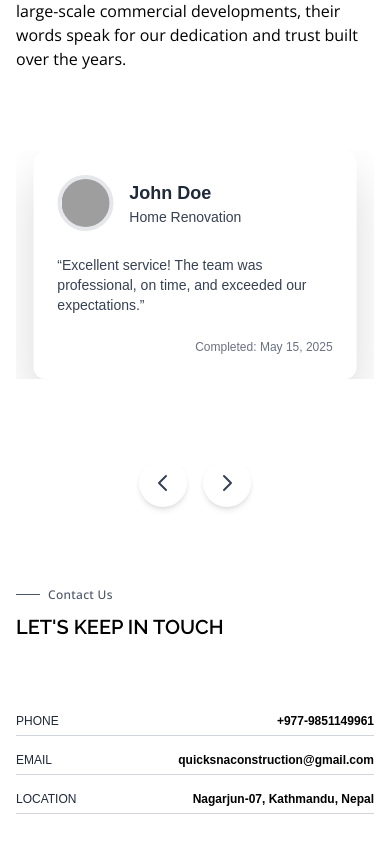
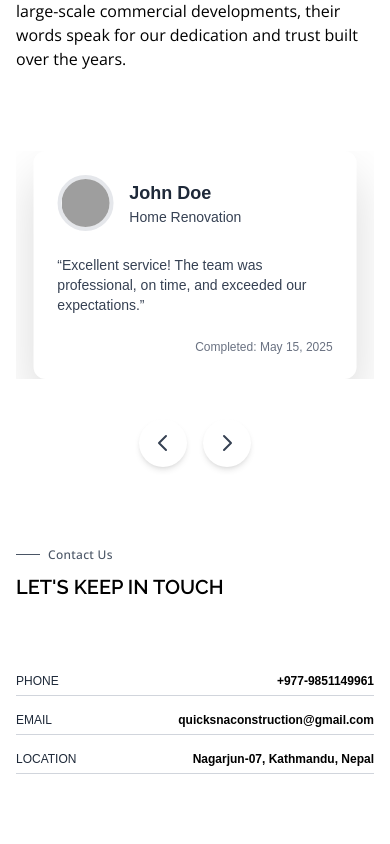
Before and after one commit to arvinpro/construction, a Next.js app: page / in a window 390 px wide. Shown: the part 11124-11968 px from the top of the page. Built offline with nearby package versions, Linux system fonts and the light colour scheme; grey boxes are pictures that could not be loaded; a web font is replaced by a local one.

Commit message:
layout issue

```diff
--- a/app/(page)/layout.tsx
+++ b/app/(page)/layout.tsx
@@ -1,9 +1,6 @@
-
 import Navbar from "@/components/layout/Navbar";
 import Footer from "@/components/layout/Footer";
 import { Toaster } from "react-hot-toast";
-
-
 
 export default function RootLayout({
   children,
@@ -11,11 +8,14 @@ export default function RootLayout({
   children: React.ReactNode;
 }>) {
   return (
-    <>
+    <html lang="en">
+      <head />
+      <body className="bg-white min-h-screen">
         <Navbar />
         {children}
-        <Toaster position="top-right" reverseOrder={false} />
+        <Toaster  position="top-right" reverseOrder={false}/>
         <Footer />
-    </>
+      </body>
+    </html>
   );
 }
--- a/components/home/ContactSection.tsx
+++ b/components/home/ContactSection.tsx
@@ -8,7 +8,7 @@ import { Link } from "react-scroll";
 function ContactSection() {
   return (
     <>
-      <div className="flex flex-col lg:flex-row justify-between items-start lg:items-center gap-8 lg:gap-12">
+      <div className="flex flex-col lg:flex-row justify-between items-start mt-10 lg:items-center gap-8 lg:gap-12">
         <div className="hidden md:flex items-end gap-3 sm:gap-4 md:gap-6 w-full lg:w-auto">
           {/* First Image */}
           <div className="relative w-full sm:w-[280px] md:w-[350px] lg:w-[420px] xl:w-[500px] h-[200px] sm:h-[250px] md:h-[320px] lg:h-[420px] xl:h-[500px] overflow-hidden group">
--- a/components/home/LatestWork.tsx
+++ b/components/home/LatestWork.tsx
@@ -33,7 +33,7 @@ const rightClient = {
 
 function ImageSlide({ image, client }: any) {
   return (
-    <div className="relative aspect-[17/12] overflow-hidden group">
+    <div className="relative aspect-17/12 overflow-hidden group">
       <Image
         src={image.href}
         alt={image.name}
--- a/components/home/Reviews.tsx
+++ b/components/home/Reviews.tsx
@@ -101,7 +101,7 @@ export default function Reviews() {
           768: { slidesPerView: 2 },
           1024: { slidesPerView: 3 },
         }}
-        className="reviews-swiper pb-10 mt-10 md:mt-20"
+        className="reviews-swiper pb-10 mt-4 md:mt-6"
       >
         {reviews.map((review) => (
           <SwiperSlide key={review.id}>
@@ -141,7 +141,7 @@ export default function Reviews() {
       </Swiper>
 
       {/* Navigation */}
-      <div className="flex justify-center gap-4">
+      <div className="flex justify-center gap-4 -mt-10">
         <button className="swiper-button-prev-custom bg-white hover:bg-gray-100 p-3 rounded-full shadow-md transition">
           <svg
             className="w-6 h-6 text-gray-700"
```
